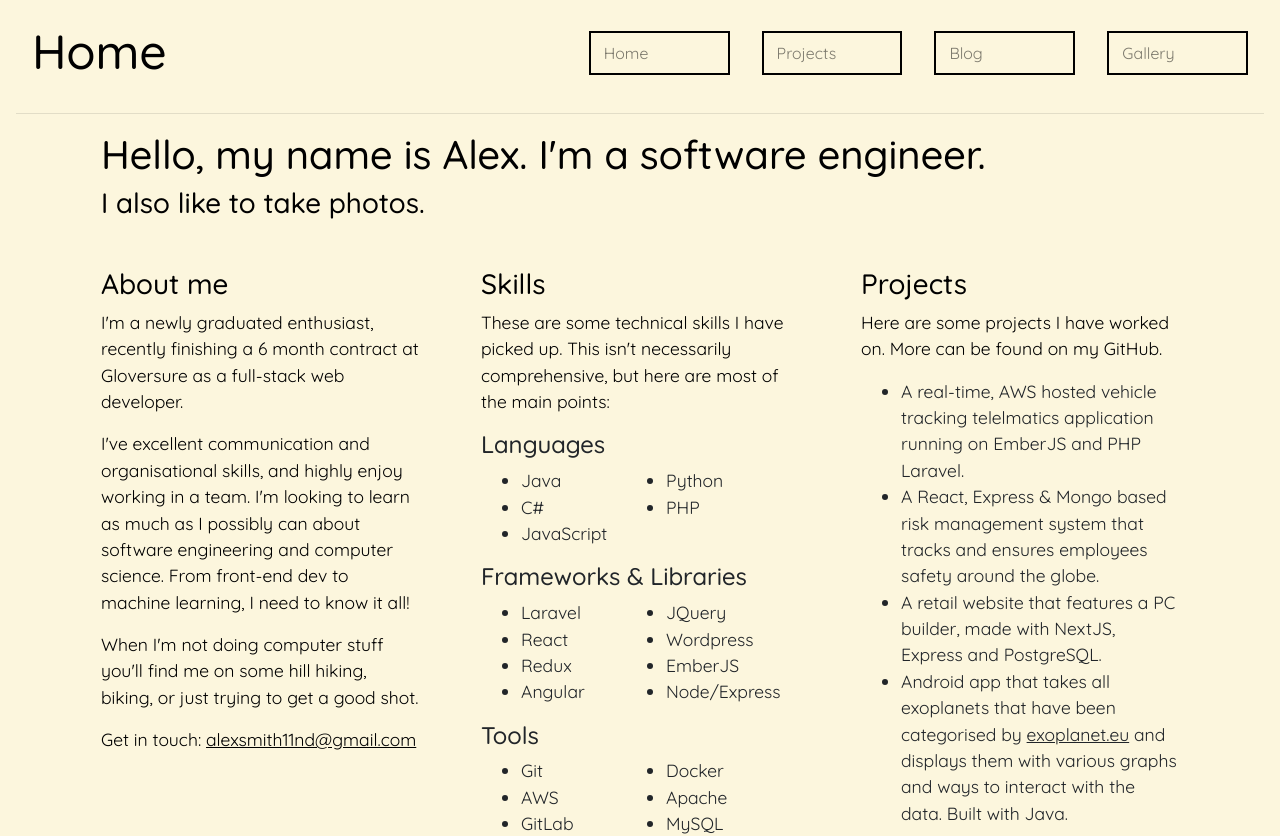
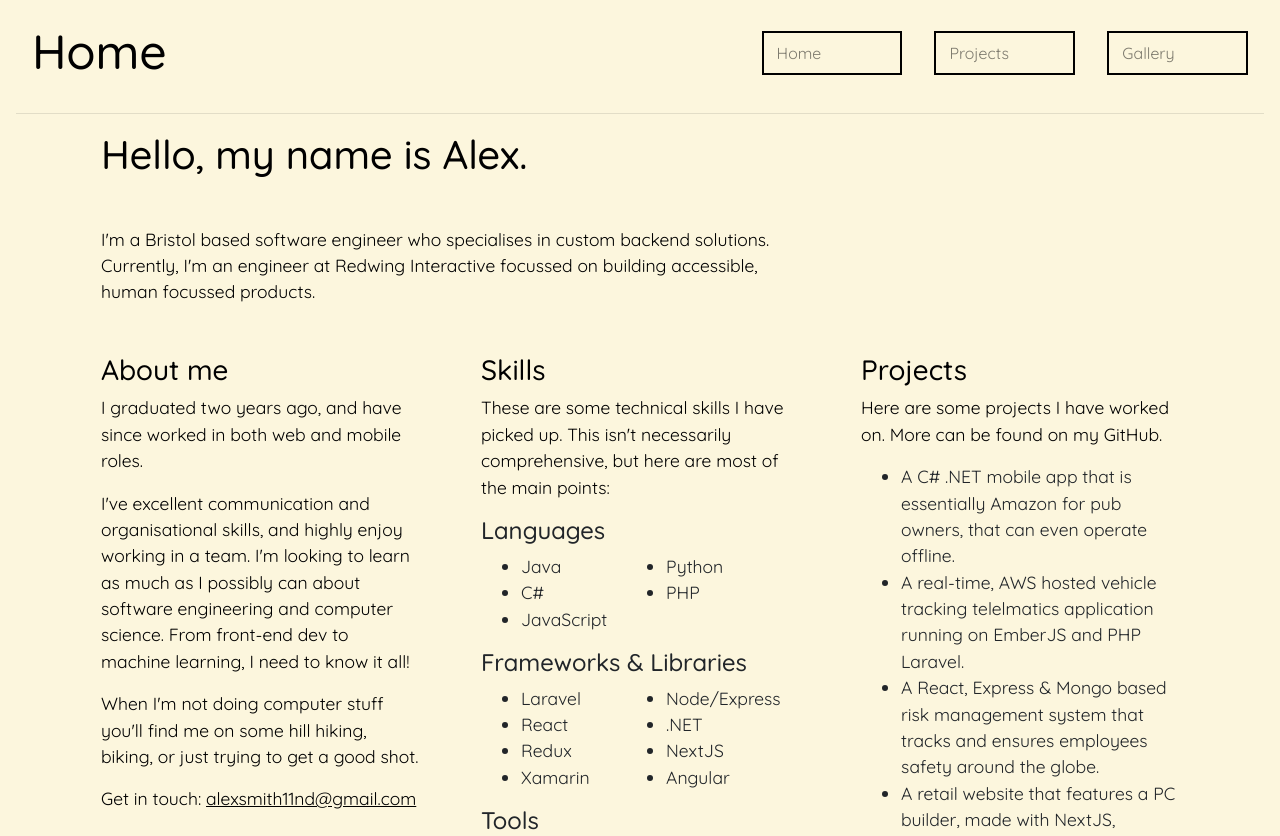
Before and after one commit to AlexSmith11/website-blog, a React (Create React App) app: page /home in a window 1280 px wide. Shown: the top 836 px of the page. Built offline with nearby package versions, Linux system fonts and the light colour scheme.

Commit message:
basic_updates_for_2021
Updated various text fields and images

```diff
--- a/src/components/About.jsx
+++ b/src/components/About.jsx
@@ -5,17 +5,16 @@ const About = () => {
     <div className='text'>
       <h3>About me</h3>
       <p>
-        I'm a newly graduated enthusiast, recently finishing a 6 month contract
-        at Gloversure as a full-stack web developer.
+        I graduated two years ago, and have since worked in both web and mobile roles.
       </p>
       <p>
-        I've excellent communication and organisational skills, and highly enjoy
-        working in a team. I'm looking to learn as much as I possibly can about
+        I&apos;ve excellent communication and organisational skills, and highly enjoy
+        working in a team. I&apos;m looking to learn as much as I possibly can about
         software engineering and computer science. From front-end dev to machine
         learning, I need to know it all!
       </p>
       <p>
-        When I'm not doing computer stuff you'll find me on some hill hiking,
+        When I&apos;m not doing computer stuff you&apos;ll find me on some hill hiking,
         biking, or just trying to get a good shot.
       </p>
       <p>
--- a/src/components/Projects.jsx
+++ b/src/components/Projects.jsx
@@ -8,6 +8,9 @@ const Projects = () => {
         Here are some projects I have worked on. More can be found on my GitHub.
       </p>
       <ul>
+        <li>
+          A C# .NET mobile app that is essentially Amazon for pub owners, that can even operate offline.
+        </li>
         <li>
           A real-time, AWS hosted vehicle tracking telelmatics application
           running on EmberJS and PHP Laravel.
--- a/src/components/Skills.jsx
+++ b/src/components/Skills.jsx
@@ -5,7 +5,7 @@ const Skills = () => {
     <div className='text'>
       <h3>Skills</h3>
       <p>
-        These are some technical skills I have picked up. This isn't necessarily
+        These are some technical skills I have picked up. This isn&apos;t necessarily
         comprehensive, but here are most of the main points:
       </p>
       <h4>Languages</h4>
@@ -31,15 +31,15 @@ const Skills = () => {
             <li>Laravel</li>
             <li>React</li>
             <li>Redux</li>
-            <li>Angular</li>
+            <li>Xamarin</li>
           </ul>
         </div>
         <div className='col-5'>
           <ul>
-            <li>JQuery</li>
-            <li>Wordpress</li>
-            <li>EmberJS</li>
             <li>Node/Express</li>
+            <li>.NET</li>
+            <li>NextJS</li>
+            <li>Angular</li>
           </ul>
         </div>
       </div>
@@ -47,9 +47,9 @@ const Skills = () => {
       <div className='row'>
         <div className='col-5'>
           <ul>
-            <li>Git</li>
+            <li>Git/Lab</li>
             <li>AWS</li>
-            <li>GitLab</li>
+            <li>Wordpress</li>
             <li>Netlify</li>
             <li>Vim</li>
             <li>Gulp</li>
@@ -62,7 +62,7 @@ const Skills = () => {
             <li>MySQL</li>
             <li>PostgreSQL</li>
             <li>MongoDB</li>
-            <li>Socket IO</li>
+            <li>Socket.IO</li>
           </ul>
         </div>
       </div>
--- a/src/components/Table.jsx
+++ b/src/components/Table.jsx
@@ -20,14 +20,29 @@ const Table = () => {
                 <a
                   href='https://github.com/AlexSmith11/website-blog'
                   style={styles}>
-                  Website / Blog
+                  Website
                 </a>
               </td>
-              <td>Current Website. Focus on developing front-end skills.</td>
+              <td>Current Website.</td>
               <td>JS, React</td>
               <td>19/04/2020</td>
               <td>3.13MB</td>
             </tr>
+
+            <tr>
+              <td scope='row'>
+                <a
+                  href='https://github.com/AlexSmith11/game-of-life'
+                  style={styles}>
+                  Game of Life
+                </a>
+              </td>
+              <td>An implementation of Conways&apos;s Game of Life.</td>
+              <td>Typescript, React</td>
+              <td>9/01/2021</td>
+              <td>8.64KB</td>
+            </tr>
+
             <tr>
               <td scope='row'>
                 <a
@@ -41,6 +56,7 @@ const Table = () => {
               <td>22/11/2016</td>
               <td>472KB</td>
             </tr>
+
             <tr>
               <td scope='row'>
                 <a
@@ -56,6 +72,7 @@ const Table = () => {
               <td>27/11/2019</td>
               <td>1.05MB</td>
             </tr>
+
             <tr>
               <td scope='row'>
                 <a
@@ -72,6 +89,7 @@ const Table = () => {
               <td>03/02/2019</td>
               <td>52.7MB</td>
             </tr>
+
             <tr>
               <td scope='row'>
                 <a href='https://github.com/Pyxyll/Form-pc' style={styles}>
@@ -86,6 +104,7 @@ const Table = () => {
               <td>13/03/2020</td>
               <td>12.55MB</td>
             </tr>
+
             <tr>
               <td scope='row'>
                 <a
@@ -99,6 +118,7 @@ const Table = () => {
               <td>21/02/2020</td>
               <td>7.5MB</td>
             </tr>
+
             <tr>
               <td scope='row'>
                 <a
@@ -112,6 +132,7 @@ const Table = () => {
               <td>15/02/2020</td>
               <td>6.6MB</td>
             </tr>
+
             <tr>
               <td scope='row'>
                 <a
@@ -128,6 +149,7 @@ const Table = () => {
               <td>10/10/2018</td>
               <td>37.2MB</td>
             </tr>
+
             <tr>
               <td scope='row'>
                 <a href='https://github.com/AlexSmith11/uni-db' style={styles}>
--- a/src/components/navbar.jsx
+++ b/src/components/navbar.jsx
@@ -37,11 +37,11 @@ class TopNav extends Component {
                   Projects
                 </Nav.Link>
               </div>
-              <div className='navbutton'>
+              {/* <div className='navbutton'>
                 <Nav.Link as={Link} to='blog'>
                   Blog
                 </Nav.Link>
-              </div>
+              </div> */}
               <div className='navbutton'>
                 <Nav.Link as={Link} to='photos'>
                   Gallery
--- a/src/pages/home.jsx
+++ b/src/pages/home.jsx
@@ -13,14 +13,24 @@ import '../styles/home.css';
 const Main = () => {
   return (
     <div className='container'>
+
       <div className='row'>
         <div className='col-sm'>
           <div className='title'>
-            <h1>Hello, my name is Alex. I'm a software engineer.</h1>
-            <h3>I also like to take photos.</h3>
+            <h1>Hello, my name is Alex.</h1>
           </div>
         </div>
       </div>
+
+      <div className='row'>
+      <div className='col-md-8'>
+            <div className='text'>
+                <p>I&apos;m a Bristol based software engineer who specialises in custom backend solutions.
+                    Currently, I&apos;m an engineer at Redwing Interactive focussed on building accessible, human focussed products.</p>
+            </div>
+          </div>
+      </div>
+
       <div className='row'>
         <div className='col-lg'>
           <About />
--- a/src/pages/photos.jsx
+++ b/src/pages/photos.jsx
@@ -38,12 +38,12 @@ const About = () => {
           <div
             className='card card-tall'
             style={{
-              backgroundImage: "url('https://i.imgur.com/hse7Vu6.jpg')"
+              backgroundImage: "url('https://i.imgur.com/S8SkIKp.png')"
             }}></div>
           <div
             className='card'
             style={{
-              backgroundImage: "url('https://i.imgur.com/casNU6V.jpg')"
+              backgroundImage: "url('https://i.imgur.com/sg5vol9.jpg')"
             }}></div>
           <div
             className='card card-tall'
@@ -53,7 +53,7 @@ const About = () => {
           <div
             className='card'
             style={{
-              backgroundImage: "url('https://i.imgur.com/HoNqh2h.jpg')"
+              backgroundImage: "url('https://i.imgur.com/ChNTBeE.png')"
             }}></div>
           <div
             className='card card-tall'
@@ -63,12 +63,17 @@ const About = () => {
           <div
             className='card'
             style={{
-              backgroundImage: "url('https://i.imgur.com/sg5vol9.jpg')"
+              backgroundImage: "url('https://i.imgur.com/BwvYvvO.png')"
             }}></div>
           <div
             className='card card-tall'
             style={{
               backgroundImage: "url('https://i.imgur.com/hAUV8EA.jpg    ')"
+            }}></div>
+          <div
+            className='card card-tall'
+            style={{
+              backgroundImage: "url('https://i.imgur.com/rZGClrX.png')"
             }}></div>
           <div
             className='card'
@@ -78,12 +83,7 @@ const About = () => {
           <div
             className='card'
             style={{
-              backgroundImage: "url('https://i.imgur.com/MM2DLvM.jpg')"
-            }}></div>
-          <div
-            className='card'
-            style={{
-              backgroundImage: "url('https://i.imgur.com/Wa1lYJf.jpg')"
+              backgroundImage: "url('https://i.imgur.com/pNYtTX0.png')"
             }}></div>
           <div
             className='card card-wide'
@@ -101,7 +101,7 @@ const About = () => {
               backgroundImage: "url('https://i.imgur.com/825MISP.jpg')"
             }}></div>
           <div
-            className='card'
+            className='card card-tall'
             style={{
               backgroundImage: "url('https://i.imgur.com/sOBJAQA.jpg')"
             }}></div>
@@ -110,11 +110,11 @@ const About = () => {
             style={{
               backgroundImage: "url('https://i.imgur.com/APmo0hA.jpg')"
             }}></div>
-          <div
+          {/* <div
             className='card card-tall'
             style={{
               backgroundImage: "url('https://i.imgur.com/NX9eTPg.jpg')"
-            }}></div>
+            }}></div> */}
         </div>
       </div>
     </div>
```
Also changed, not shown: package.json (+2 -7 lines), 2 other files (tests, documents, lock files or other folders).
